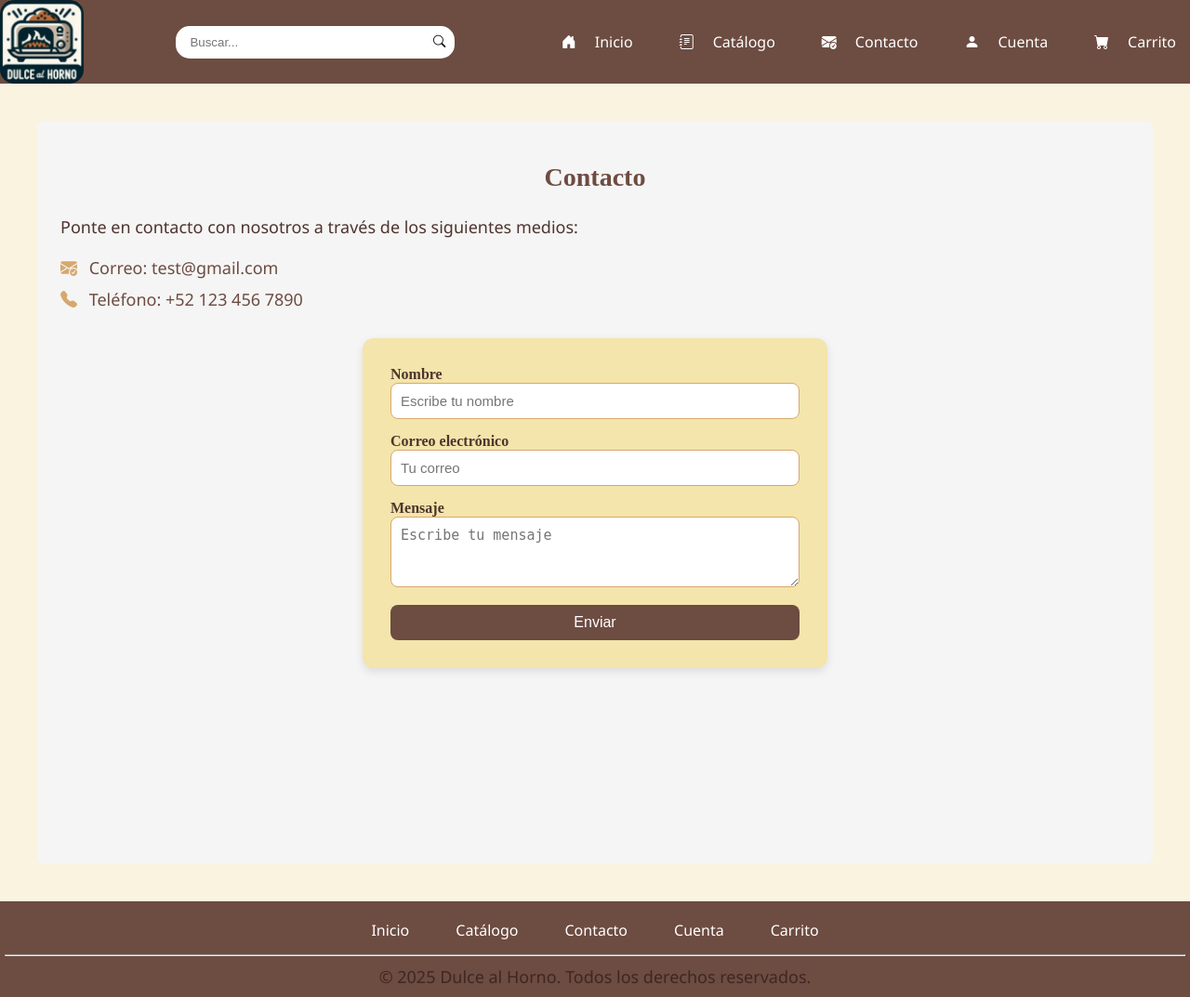
After one commit to Meri02Rw/Dulce-al-Horno-Web-Pedidos, a PHP site: page /contacto.php in a window 1280 px wide. The commit adds this page. Shown: the whole page at 93% size. Run offline with PHP 8.4, Linux system fonts and the light colour scheme.

Commit message:
Commit php

```diff
--- /dev/null
+++ b/contacto.php
@@ -0,0 +1,56 @@
+<!DOCTYPE html>
+<html lang="es">
+    <head>
+        <meta charset="UTF-8">
+        <meta name="viewport" content="width=device-width, initial-scale=1.0">
+        <title>Contacto</title>
+        <link rel="icon" type="image/x-icon" href="resources/icon/Icon_DulceAlHorno_2.jpg">
+        <link rel="stylesheet" href="css/styles.css">
+        <link rel="stylesheet" href="css/styles-includes.css">
+        <link rel="stylesheet" href="css/styles-contacto.css">
+        <link href="https://cdn.jsdelivr.net/npm/bootstrap-icons/font/bootstrap-icons.css" rel="stylesheet">
+    </head>
+    <body>
+
+        <div class="container-primary">
+            <!-- Incluir el banner con PHP -->
+            <div id="banner-container">
+                <?php include 'includes/banner.php'; ?>
+            </div>
+
+            <div class="main-container">
+                <h2 class="title">Contacto</h2>
+                <section id="contact" class="container text-center mt-5">
+                    <p class="contact-description">Ponte en contacto con nosotros a través de los siguientes medios:</p>
+                    <ul class="list-unstyled contact-info">
+                        <li><i class="bi bi-envelope-check-fill"></i> <span>Correo: test@gmail.com</span></li>
+                        <li><i class="bi bi-telephone-fill"></i> <span>Teléfono: +52 123 456 7890</span></li>
+                    </ul>
+
+                    <div class="contact-form-container">
+                        <form>
+                            <div class="form-group">
+                                <label for="nombre" class="form-label">Nombre</label>
+                                <input type="text" class="form-control" id="nombre" placeholder="Escribe tu nombre" required>
+                            </div>
+                            <div class="form-group">
+                                <label for="email" class="form-label">Correo electrónico</label>
+                                <input type="email" class="form-control" id="email" placeholder="Tu correo" required>
+                            </div>
+                            <div class="form-group">
+                                <label for="mensaje" class="form-label">Mensaje</label>
+                                <textarea class="form-control" id="mensaje" rows="3" placeholder="Escribe tu mensaje" required></textarea>
+                            </div>
+                            <button type="submit" class="btn">Enviar</button>
+                        </form>
+                    </div>
+                </section>
+            </div>
+
+            <!-- Incluir el footer con PHP -->
+            <div id="footer-container">
+                <?php include 'includes/footer.php'; ?>
+            </div>
+        </div>
+    </body>
+</html>
--- a/css/styles-contacto.css
+++ b/css/styles-contacto.css
@@ -1,38 +1,76 @@
-.mb-3 {
-    padding-top: 45px;
+/* Estilos generales */
+.contact-description {
+    font-size: 18px;
+    color: #4E342E;
+    margin-bottom: 20px;
 }
 
-.form-label, .form-control {
-    font-family: Arial, Helvetica, sans-serif;
+.contact-info {
+    font-size: 16px;
+    margin-bottom: 30px;
+}
+
+.contact-info li {
+    margin-bottom: 10px;
+    font-size: 18px;
+    color: #6D4C41;
+}
+
+.contact-info i {
+    color: #D7A86E;
+    margin-right: 8px;
+}
+
+/* Contenedor del formulario */
+.contact-form-container {
+    background-color: #F3E5AB;
+    padding: 30px;
+    border-radius: 12px;
+    box-shadow: 0px 4px 10px rgba(0, 0, 0, 0.1);
+    max-width: 500px;
+    margin: 0 auto;
+}
+
+/* Formulario */
+.form-group {
+    margin-bottom: 15px;
 }
 
 .form-label {
     font-size: 16px;
+    font-weight: bold;
+    color: #4E342E;
 }
 
 .form-control {
     font-size: 15px;
+    border: 1px solid #D7A86E;
+    border-radius: 8px;
+    padding: 10px;
+    width: 100%;
 }
 
-.mb-1 {
-    margin-left: 80px;
-    padding-top: 16px;
-}
-.mb-2 {
-    display: flex;
-    justify-content: center;
-    align-items: center;
-    margin: 80px;
-    background-color: #e8d0ab;
-    padding: 16px;
+/* Botón */
+.btn {
+    display: block;
+    width: 100%;
+    background-color: #6D4C41;
+    color: white;
+    padding: 10px;
+    border: none;
+    border-radius: 8px;
+    font-size: 16px;
+    cursor: pointer;
 }
 
-  /* Pantallas chicas y medianas (860px) */
-  @media (max-width: 1115px) {
-    .mb-2 {
-        margin: 30px;
-    }
-    .mb-1 {
-        margin-left: 30px;
+.btn:hover {
+    background-color: #866357;
+}
+
+/* Responsive */
+@media (max-width: 768px) {
+    .contact-form-container {
+        width: 90%;
+        padding: 20px;
     }
 }
--- a/css/styles-includes.css
+++ b/css/styles-includes.css
@@ -106,6 +106,7 @@
     cursor: pointer;
   }
 
+  /* Responsive */
   /* Pantallas chicas y medianas (860px) */
   @media (max-width: 1115px) {
     .main-img {
--- a/css/styles.css
+++ b/css/styles.css
@@ -1,53 +1,64 @@
 /* Estilos generales */
 * {
-
   margin: 0;
   padding: 0;
   box-sizing: border-box;
 }
 
 body {
-    background-color: #FFF3E0;
-    height: 100%;
-    margin: 0;
-    padding: 0;
-    display: flex;
-    flex-direction: column;
+  background-color: #FAF3E0;
+  height: 100%;
+  margin: 0;
+  padding: 0;
+  display: flex;
+  flex-direction: column;
 }
 
-h2, h1 {
-  font-family: 'Franklin Gothic Medium', 'Arial Narrow', Arial, sans-serif
-}
-h1 {
+.title {
+  font-size: 28px;
+  color: #6D4C41;
   text-align: center;
+  margin-top: 20px;
+  font-weight: bold;
 }
 
 p {
-  font-family:'Segoe UI', Tahoma, Geneva, Verdana, sans-serif;
+  font-family: 'Segoe UI', Tahoma, Geneva, Verdana, sans-serif;
   font-size: 18px;
+  color: #3E2723;
 }
 
 .main-container {
   display: flex;
-  padding: 20px;
-  gap: 20px;
+  padding: 25px;
+  gap: 25px;
   flex-direction: column;
   min-height: 100vh;
   flex: 1;
-  margin: 5px;
+  margin: 10px;
+  background-color: #F5F5F5;
+  border-radius: 8px;
 }
 
 ul {
   list-style-type: none;
-  font-size: 16px;
-  font-family:'Segoe UI', Tahoma, Geneva, Verdana, sans-serif;
+  font-size: 18px;
+  font-family: 'Segoe UI', Tahoma, Geneva, Verdana, sans-serif;
+  color: #5D4037;
 }
 
 li a {
   text-align: center;
   text-decoration: none;
+  color: #3E2723;
+  font-size: 16px;
+  transition: color 0.3s ease;
+}
+
+li a:hover {
+  color: #D32F2F;
 }
 
 .main-container {
-  margin: 30px;
+  margin: 40px;
 }
--- a/includes/banner.html
+++ b/includes/banner.php
@@ -4,9 +4,9 @@
     <meta charset="UTF-8">
     <meta name="viewport" content="width=device-width, initial-scale=1.0">
     <title>Dulce al Horno</title>
-    <link rel="icon" type="image/x-icon" href="/resources/icon/Icon_DulceAlHorno_2.jpg">
-    <link rel="stylesheet" href="/css/styles.css">
-    <link rel="stylesheet" href="/css/styles-includes.css">
+    <link rel="icon" type="image/x-icon" href="resources/icon/Icon_DulceAlHorno_2.jpg">
+    <link rel="stylesheet" href="css/styles.css">
+    <link rel="stylesheet" href="css/styles-includes.css">
     <link href="https://cdn.jsdelivr.net/npm/bootstrap-icons/font/bootstrap-icons.css" rel="stylesheet">
 </head>
 <body>
@@ -15,9 +15,9 @@
         <ul class="ul-banner">
             <!-- Logo -->
             <li class="logo">
-                <img src="/resources/icon/Icon_DulceAlHorno_1.jpg" alt="Icon_DulceAlHorno" usemap="#inicio">
+                <img src="resources/icon/Icon_DulceAlHorno_1.jpg" alt="Icon_DulceAlHorno" usemap="#inicio">
                 <map name="inicio">
-                    <area shape="rect" coords="0,0,90,90" href="/index.html" alt="Icon_DulceAlHorno">
+                    <area shape="rect" coords="0,0,90,90" href="/DulceAlHornoWebPedidos/index.php" alt="Icon_DulceAlHorno">
                 </map>
             </li>
 
@@ -36,14 +36,14 @@
 
             <!-- Menú principal -->
             <div class="menu">
-                <li class="li-banner"><a href="/index.html"><i class="bi bi-house-door-fill icon-banner"></i>Inicio</a></li>
-                <li class="li-banner"><a href="/catalogo.html"><i class="bi bi-journal-text icon-banner"></i>Catálogo</a></li>
-                <li class="li-banner"><a href="/contacto.html"><i class="bi bi-envelope-check-fill icon-banner"></i>Contacto</a></li>
-                <li class="li-banner"><a href="/cuenta.html"><i class="bi bi-person-fill icon-banner"></i>Cuenta</a></li>
-                <li class="li-banner"><a href="/carrito.html"><i class="bi bi-cart-fill icon-banner"></i>Carrito</a></li>
+                <li class="li-banner"><a href="index.php"><i class="bi bi-house-door-fill icon-banner"></i>Inicio</a></li>
+                <li class="li-banner"><a href="catalogo.php"><i class="bi bi-journal-text icon-banner"></i>Catálogo</a></li>
+                <li class="li-banner"><a href="contacto.php"><i class="bi bi-envelope-check-fill icon-banner"></i>Contacto</a></li>
+                <li class="li-banner"><a href="cuenta.php"><i class="bi bi-person-fill icon-banner"></i>Cuenta</a></li>
+                <li class="li-banner"><a href="carrito.php"><i class="bi bi-cart-fill icon-banner"></i>Carrito</a></li>
             </div>
         </ul>
     </div>
-    <script src="/js/script-includes.js"></script>
+    <script src="js/script-includes.js"></script>
 </body>
 </html>
--- a/includes/footer.html
+++ b/includes/footer.php
@@ -4,9 +4,9 @@
     <meta charset="UTF-8">
     <meta name="viewport" content="width=device-width, initial-scale=1.0">
     <title>Dulce al Horno</title>
-    <link rel="icon" type="image/x-icon" href="/resources/icon/Icon_DulceAlHorno_2.jpg">
-    <link rel="stylesheet" href="/css/styles.css">
-    <link rel="stylesheet" href="/css/styles-includes.css">
+    <link rel="icon" type="image/x-icon" href="resources/icon/Icon_DulceAlHorno_2.jpg">
+    <link rel="stylesheet" href="css/styles.css">
+    <link rel="stylesheet" href="css/styles-includes.css">
     <link href="https://cdn.jsdelivr.net/npm/bootstrap-icons/font/bootstrap-icons.css" rel="stylesheet">
 </head>
 <body>
@@ -15,17 +15,17 @@
         <ul>
             <!-- Menú -->
             <div class="menu-footer"  style="justify-content: center;">
-                <li class="li-footer"><a href="/index.html"></i>Inicio</a></li>
-                <li class="li-footer"><a href="/catalogo.html"></i>Catálogo</a></li>
-                <li class="li-footer"><a href="/contacto.html"></i>Contacto</a></li>
-                <li class="li-footer"><a href="/cuenta.html"></i>Cuenta</a></li>
-                <li class="li-footer"><a href="/carrito.html"></i>Carrito</a></li>
+                <li class="li-footer"><a href="index.php"></i>Inicio</a></li>
+                <li class="li-footer"><a href="catalogo.php"></i>Catálogo</a></li>
+                <li class="li-footer"><a href="contacto.php"></i>Contacto</a></li>
+                <li class="li-footer"><a href="cuenta.php"></i>Cuenta</a></li>
+                <li class="li-footer"><a href="carrito.php"></i>Carrito</a></li>
             </div>
         </ul>
         <hr>
         <p style="padding-top: 10px;padding-bottom: 5px;">&copy; 2025 Dulce al Horno. Todos los derechos reservados.</p>
     </footer>
-    <script src="/js/script-includes.js"></script>
+    <script src="js/script-includes.js"></script>
 </div>
 </body>
 </html>
--- a/js/script-includes.js
+++ b/js/script-includes.js
@@ -1,28 +1,3 @@
-// Función para cargar el banner
-function cargarBanner() {
-    fetch('includes/banner.html')
-        .then(response => response.text())
-        .then(data => {
-            document.getElementById('banner-container').innerHTML = data;
-        });
-}
-
-// Función para cargar el footer
-function cargarFooter() {
-    fetch('includes/footer.html')
-        .then(response => response.text())
-        .then(data => {
-            document.getElementById('footer-container').innerHTML = data;
-        });
-}
-
-// Llamar a las funciones al cargar la página
-window.onload = function() {
-    cargarBanner();
-    cargarFooter();
-};
-
-
 function toggleMenu() {
     const menu = document.querySelector('.menu');
     const button = document.querySelector('.menu-toggle');
```
Also changed, not shown: carrito.html (deleted, +0 -27 lines), carrito.php (added, +30 -0 lines), catalogo.html (deleted, +0 -24 lines), catalogo.php (added, +27 -0 lines), contacto.html (deleted, +0 -55 lines), cuenta.html (deleted, +0 -27 lines), cuenta.php (added, +30 -0 lines), index.php (renamed from index.html, +27 -25 lines), inicio-sesion.php (renamed from inicio-sesion.html, +18 -4 lines), db/db.php (added).
